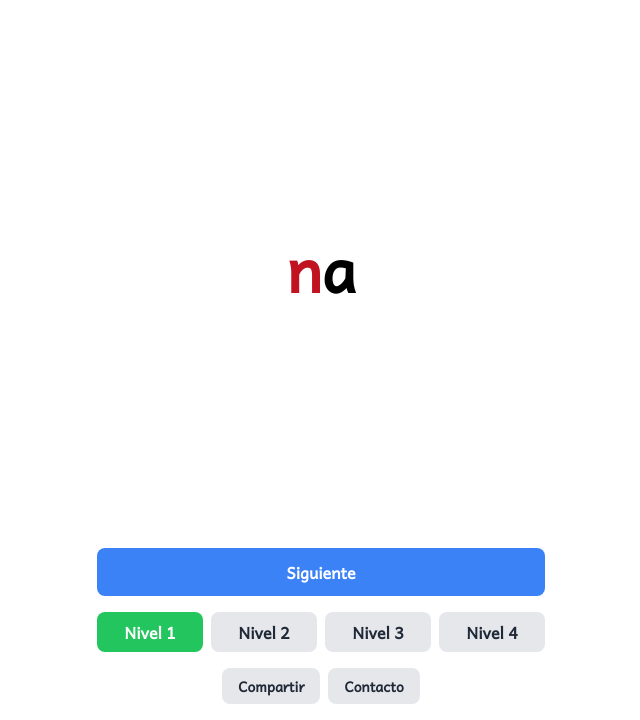
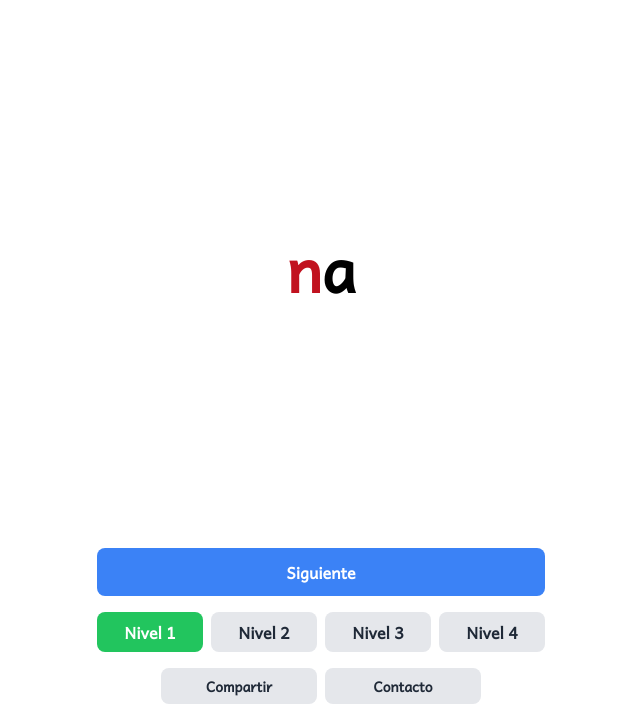
Before and after one commit to JavierCLT/LeyendoJuntos, a website: page index.html in a window 1280 px wide. Shown: the part 80-800 px from the top of the page, without its empty margins (319-959 px from the left). Drawn offline with nearby package versions, Linux system fonts and the light colour scheme; files that its build step writes are made by us from their sources.

Commit message:
Update index.html

```diff
--- a/index.html
+++ b/index.html
@@ -29,24 +29,24 @@
 
         <main id="contenidoContainer" class="flex-grow flex justify-center items-center text-6xl md:text-7xl lg:text-8xl font-bold text-center" style="margin-top: 1em;"></main>
 
-        <footer class="w-full max-w-md mx-auto pb-4"> <!-- Reduced pb-4 for closer positioning -->
+        <footer class="w-full max-w-md mx-auto pb-4">
             <button id="nextButton" class="w-full bg-blue-500 hover:bg-blue-600 text-white font-bold py-3 px-4 rounded-lg mb-4 transition duration-300 ease-in-out transform hover:scale-105" style="touch-action: manipulation;">
                 Siguiente
             </button>
 
             <!-- Level Buttons -->
-            <div class="grid grid-cols-4 gap-2 mb-4"> <!-- Reduced mb-4 for closer positioning -->
+            <div class="grid grid-cols-4 gap-2 mb-4">
                 <button class="level-button bg-gray-200 hover:bg-gray-300 text-gray-800 font-semibold py-2 px-4 rounded-lg transition duration-300 ease-in-out" data-level="1">Nivel 1</button>
                 <button class="level-button bg-gray-200 hover:bg-gray-300 text-gray-800 font-semibold py-2 px-4 rounded-lg transition duration-300 ease-in-out" data-level="2">Nivel 2</button>
                 <button class="level-button bg-gray-200 hover:bg-gray-300 text-gray-800 font-semibold py-2 px-4 rounded-lg transition duration-300 ease-in-out" data-level="3">Nivel 3</button>
                 <button class="level-button bg-gray-200 hover:bg-gray-300 text-gray-800 font-semibold py-2 px-4 rounded-lg transition duration-300 ease-in-out" data-level="4">Nivel 4</button>
             </div>
 
-            <!-- Bottom Buttons (fill the available width with space between) -->
-            <div class="flex justify-center space-x-2 mt-2"> <!-- Adjusted for centering and gap -->
-    <button id="shareButton" class="bg-gray-200 hover:bg-gray-300 text-gray-800 font-semibold text-sm py-2 px-4 rounded-lg transition duration-300 ease-in-out">Compartir</button>
-    <button id="contactButton" class="bg-gray-200 hover:bg-gray-300 text-gray-800 font-semibold text-sm py-2 px-4 rounded-lg transition duration-300 ease-in-out">Contacto</button>
-</div>
+            <!-- Bottom Buttons -->
+            <div class="flex justify-center space-x-2 mx-auto max-w-xs"> <!-- Added max-w-xs to limit button container width and centered it -->
+                <button id="shareButton" class="flex-1 bg-gray-200 hover:bg-gray-300 text-gray-800 font-semibold text-sm py-2 px-4 rounded-lg transition duration-300 ease-in-out">Compartir</button>
+                <button id="contactButton" class="flex-1 bg-gray-200 hover:bg-gray-300 text-gray-800 font-semibold text-sm py-2 px-4 rounded-lg transition duration-300 ease-in-out">Contacto</button>
+            </div>
         </footer>
     </div>
     <script src="scripts.js"></script>
```
